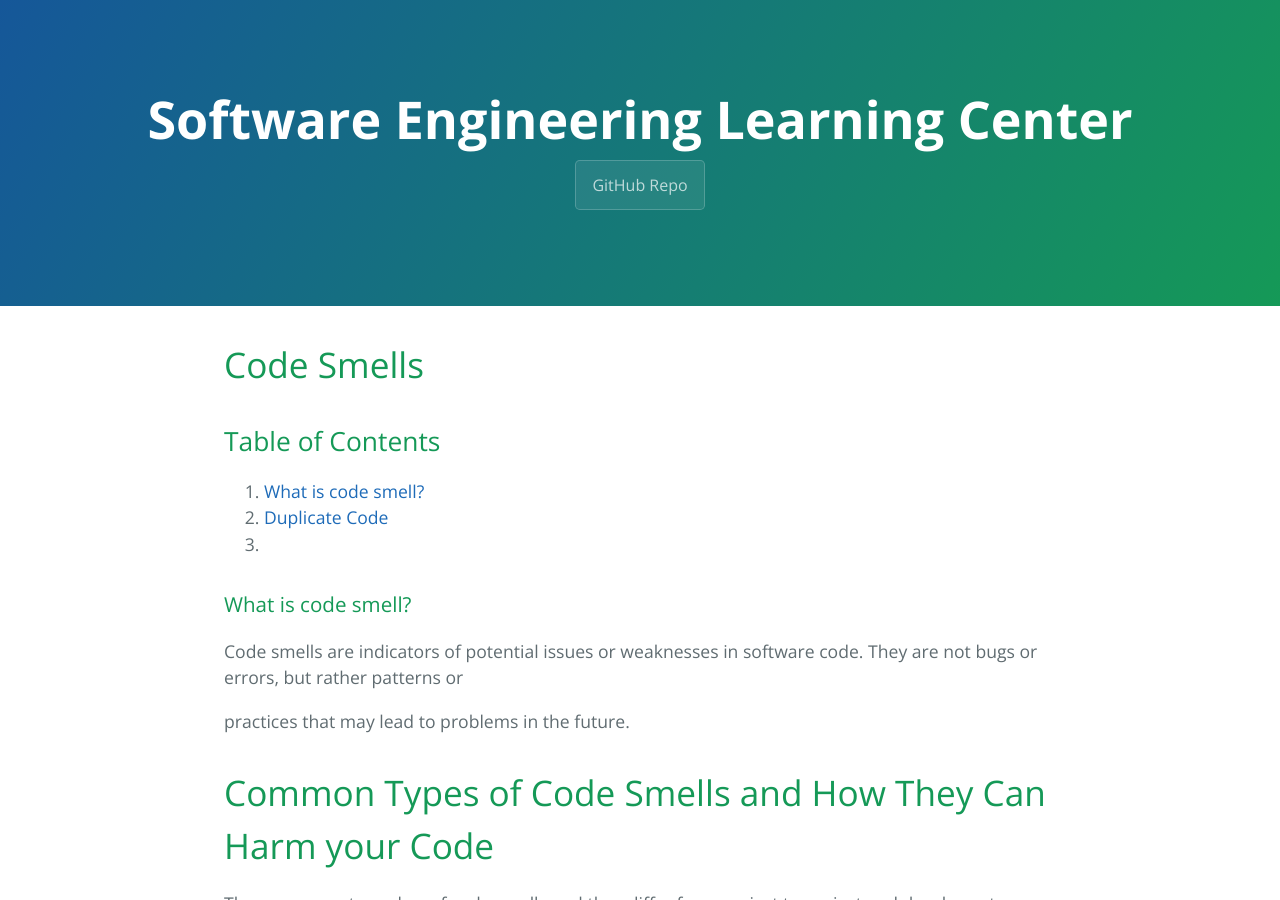
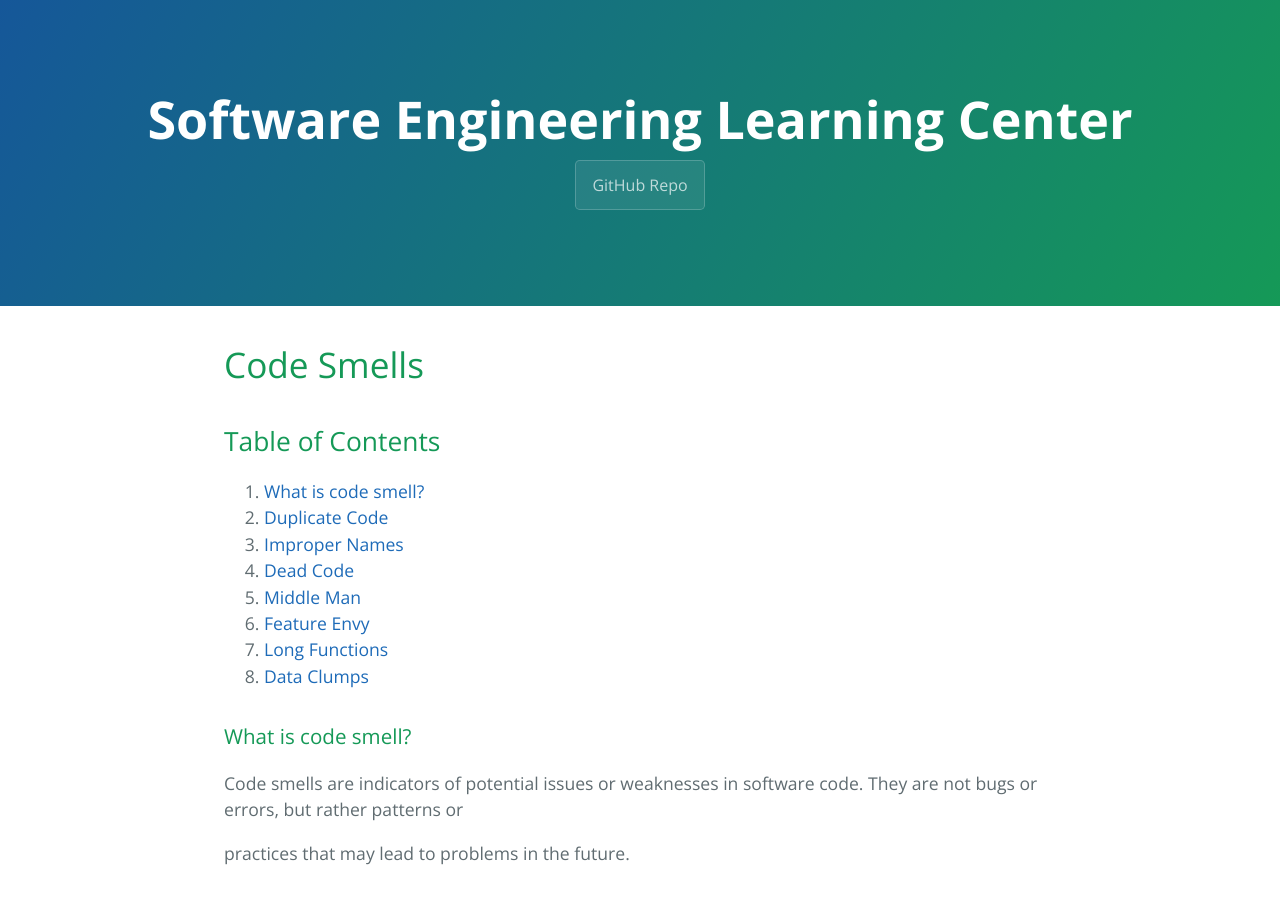
Before and after one commit to learning-software-engineering/learning-software-engineering.github.io, a Jekyll site: the page built from Topics/Development_Process/Code Smells/Code_Smells.md, in a window 1280 px wide and 900 px high. Built offline with Jekyll 4.4.1, drawn with Linux system fonts in a browser that asks for light colours; our own code applies the rules of GitHub Pages for plain Markdown files.

Commit message:
Update Code_Smells.md

```diff
--- a/Topics/Development_Process/Code Smells/Code_Smells.md
+++ b/Topics/Development_Process/Code Smells/Code_Smells.md
@@ -3,7 +3,12 @@
 ## Table of Contents
 1. [What is code smell?](#what-is-code-smell)
 2. [Duplicate Code](#duplicate-code)
-3.
+3. [Improper Names](#improper-names)
+4. [Dead Code](#dead-code)
+5. [Middle Man](#middle-man)
+6. [Feature Envy](#feature-envy)
+7. [Long Functions](#long-functions)
+8. [Data Clumps](#data-clumps)
 
 ### What is code smell?
 
```
